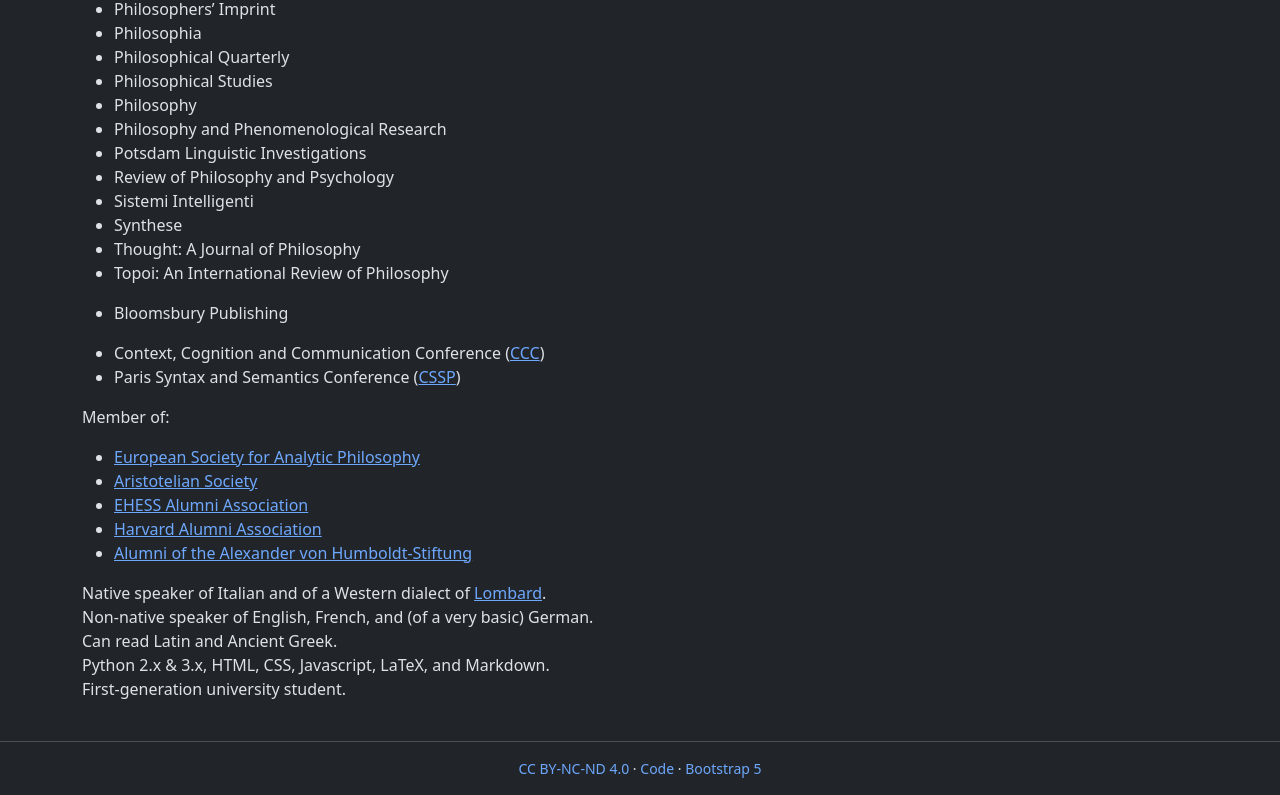
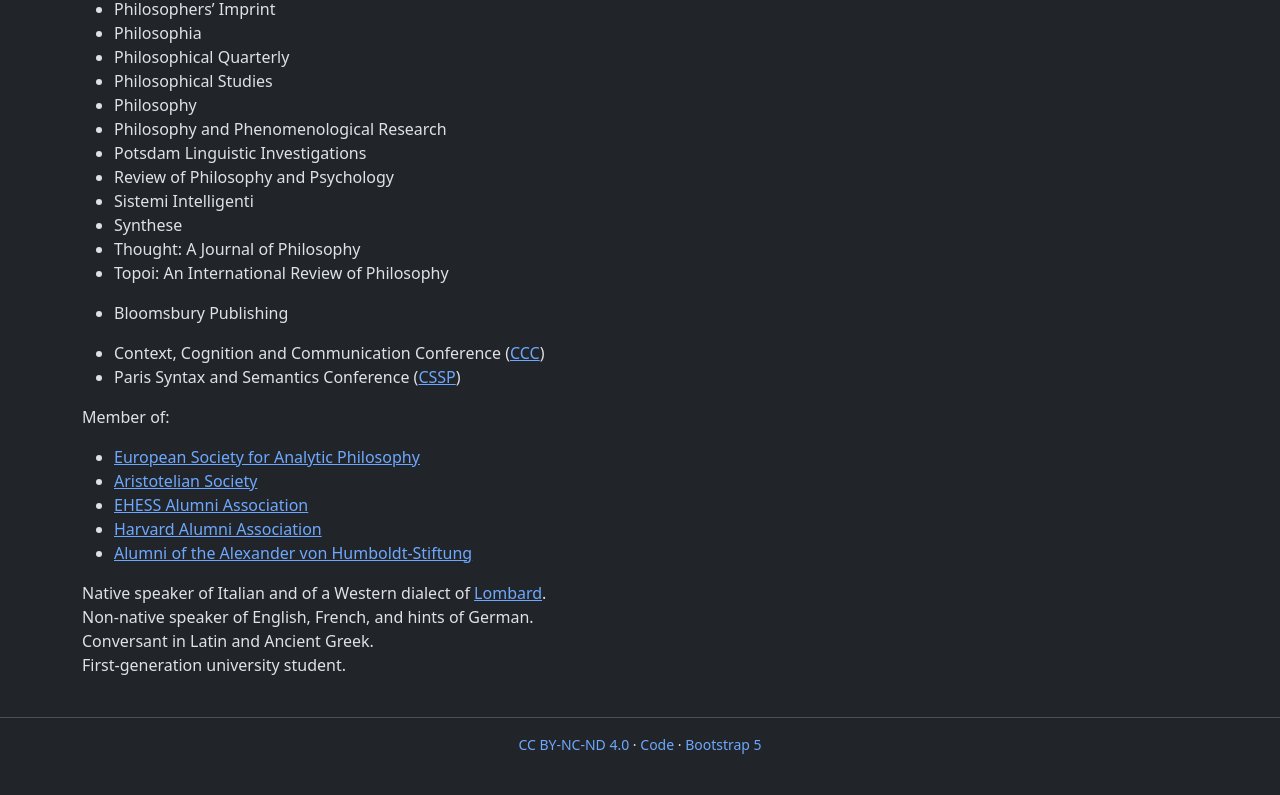
Before and after one commit to rouillel/rouillel.github.io, a plain HTML site: page misc/index.html in a window 1280 px wide. Shown: the part 621-1416 px from the top of the page. After the commit the page ends 1392 px from the top, so only its background shows below. Drawn offline with nearby package versions, Linux system fonts and the light colour scheme.

Commit message:
Update index.html

```diff
--- a/misc/index.html
+++ b/misc/index.html
@@ -106,9 +106,8 @@
 		</p>
 		<p>
 			Native speaker of Italian and of a Western dialect of <a href="https://glottolog.org/resource/languoid/id/lomb1257" target="_blank" rel="noopener">Lombard</a>.<br>
-			Non-native speaker of English, French, and (of a very basic) German.<br>
-			Can read Latin and Ancient Greek.<br>
-			Python 2.x &amp; 3.x, HTML, CSS, Javascript, LaTeX, and Markdown.<br>
+			Non-native speaker of English, French, and hints of German.<br>
+			Conversant in Latin and Ancient Greek.<br>
 			First-generation university student.
 		</p>
 	</div>
```
